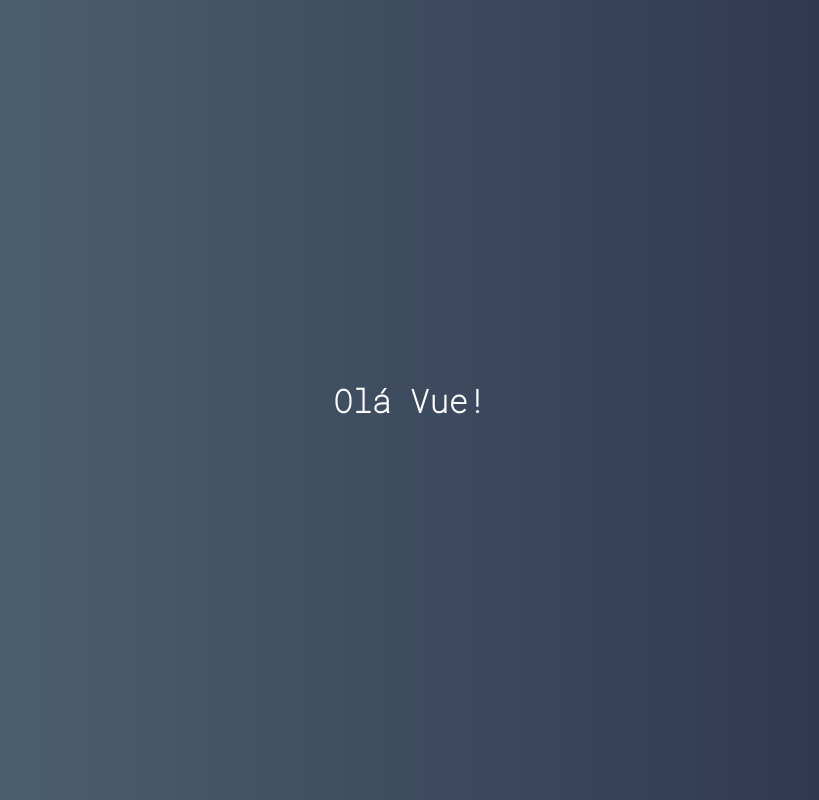
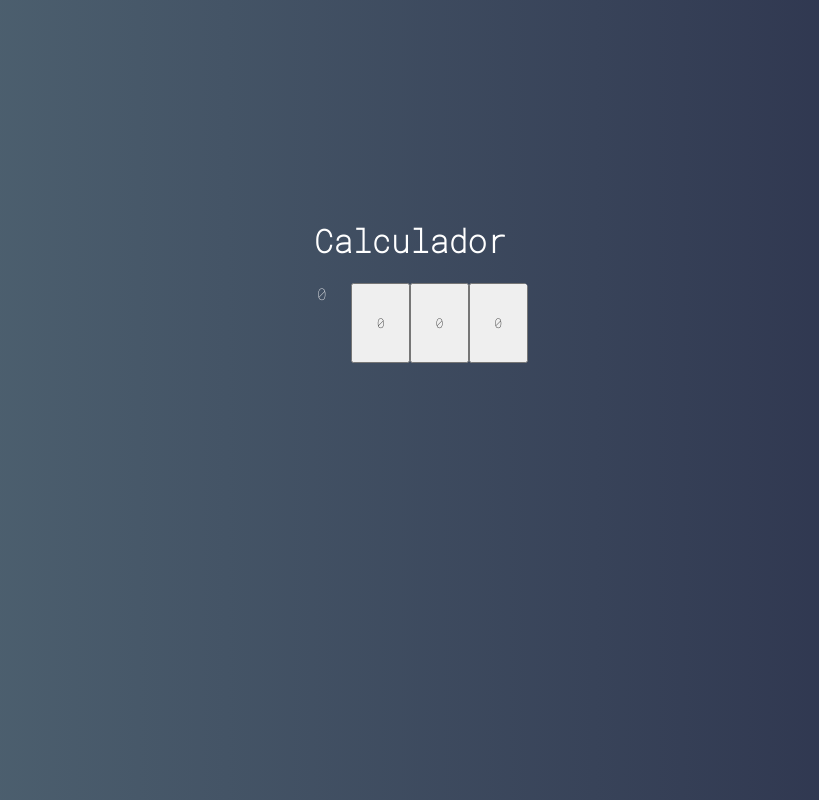
Before and after one commit to HalexRamos/calculator, a Vue app: page / in a window 1280 px wide. Shown: the whole page, without its empty margins (230-1049 px from the left). Built offline with nearby package versions, Linux system fonts and the light colour scheme.

Commit message:
Criando Componentes

```diff
--- a/src/app.vue
+++ b/src/app.vue
@@ -1,11 +1,16 @@
 <template>
   <div id="app">
-    <h1>Olá Vue!</h1>
+    <h1>Calculador</h1>
+    <Calculator />
   </div>
 </template>
 
 <script>
-export default {};
+import Calculator from "./main/Calculator.vue";
+
+export default {
+  components: { Calculator },
+};
 </script>
 
 <style>
--- /dev/null
+++ b/src/components/Button.vue
@@ -0,0 +1,11 @@
+<!-- eslint-disable vue/multi-word-component-names -->
+<template>
+  <button class="button">0</button>
+</template>
+
+<script>
+export default {};
+</script>
+
+<style>
+</style>
--- /dev/null
+++ b/src/components/Display.vue
@@ -0,0 +1,11 @@
+<!-- eslint-disable vue/multi-word-component-names -->
+<template>
+  <div class="display">0</div>
+</template>
+
+<script>
+export default {};
+</script>
+
+<style>
+</style>
--- /dev/null
+++ b/src/main/Calculator.vue
@@ -0,0 +1,31 @@
+<!-- eslint-disable vue/multi-word-component-names -->
+<template>
+  <div class="calculator">
+    <Display />
+    <Button />
+    <Button />
+    <Button />
+  </div>
+</template>
+
+<script>
+import Button from "../components/Button.vue";
+import Display from "../components/Display.vue";
+
+export default {
+  components: { Button, Display },
+};
+</script>
+
+<style>
+.calculator {
+  height: 320px;
+  width: 235px;
+  border-radius: 5px;
+  overflow: hidden;
+
+  display: grid;
+  grid-template-columns: repeat(4, 25%);
+  grid-template-rows: 1fr 48px 48px 48px 48px 48px;
+}
+</style>
```
